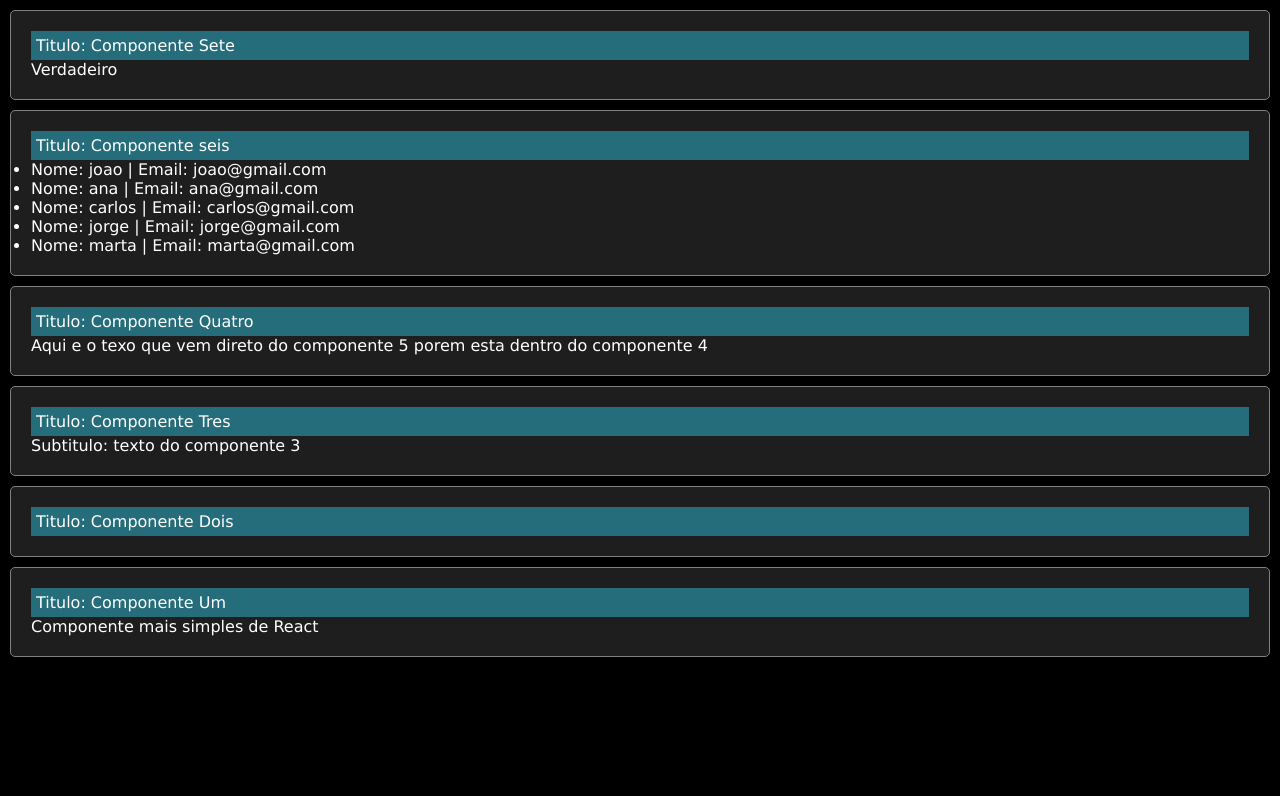
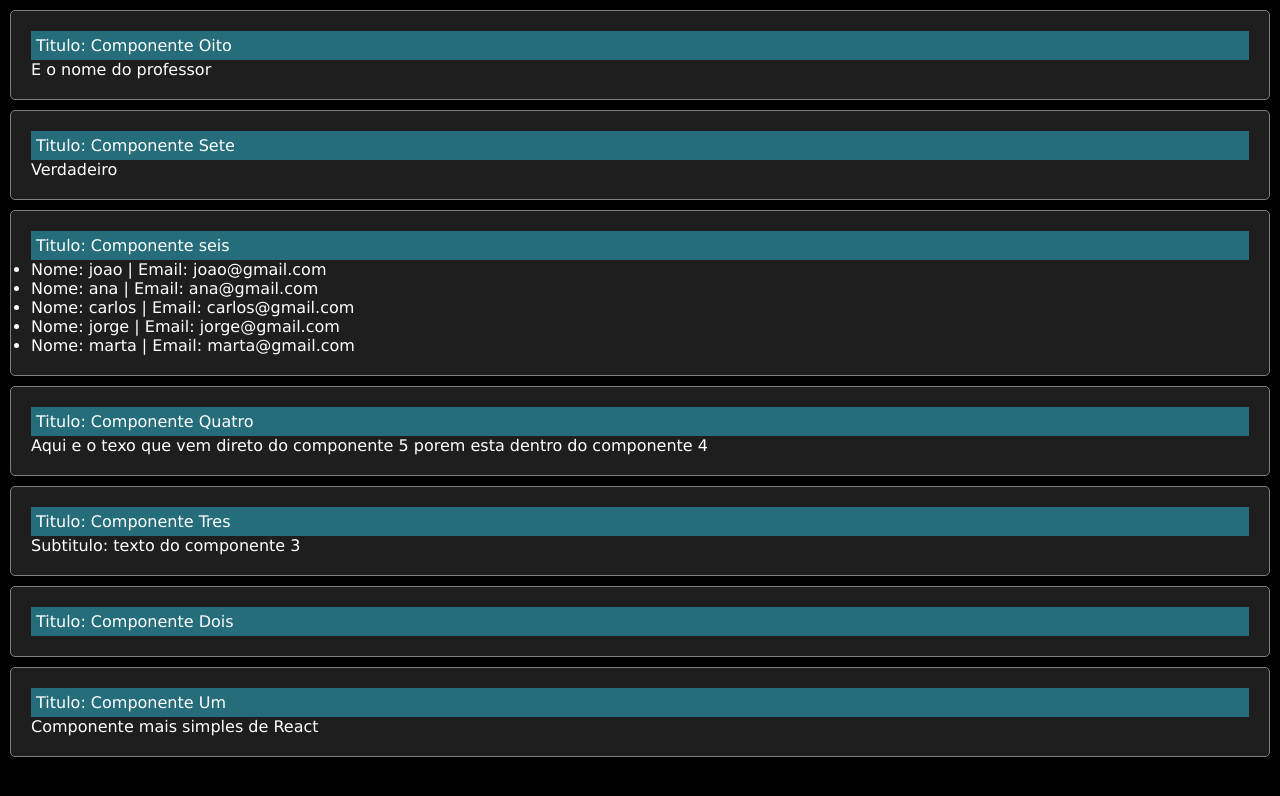
Before and after one commit to rafaelandradegs/curso-react-joao-ribeiro, a React (Vite) app: page / in a window 1280 px wide. Shown: the top 796 px of the page. Built offline with nearby package versions, Linux system fonts and the light colour scheme.

Commit message:
Instrucao condicional versao 2

```diff
--- a/src/App.jsx
+++ b/src/App.jsx
@@ -5,12 +5,14 @@ import ComponenteTres from './components/ComponenteTres'
 import ComponenteQuatro from './components/ComponenteQuatro'
 import ComponenteSeis from './components/ComponenteSeis'
 import ComponenteSete from './components/ComponenteSete'
+import ComponenteOito from './components/ComponenteOito'
 
 import './style.css'
 
 export default function App() {
   return (
     <div>
+      <ComponenteOito titulo="Componente Oito" valor="Joao" />
       <ComponenteSete titulo="Componente Sete" valor={1} />
       <ComponenteSeis titulo="Componente seis" />
       <ComponenteQuatro titulo="Componente Quatro"></ComponenteQuatro>
--- /dev/null
+++ b/src/components/ComponenteOito.jsx
@@ -0,0 +1,26 @@
+import React from 'react'
+
+function ComponenteOito(props) {
+  function condicao() {
+    switch (props.valor) {
+      case 'Joao':
+        return <p>E o nome do professor</p>
+        break
+      case 'Ana':
+        return <p>E o nome da minha irma</p>
+        break
+      default:
+        return <p>Desconheco quem tenha esse nome</p>
+        break
+    }
+  }
+
+  return (
+    <div className="componente">
+      <p className="titulo">Titulo: {props.titulo}</p>
+      {condicao()}
+    </div>
+  )
+}
+
+export default ComponenteOito
```
